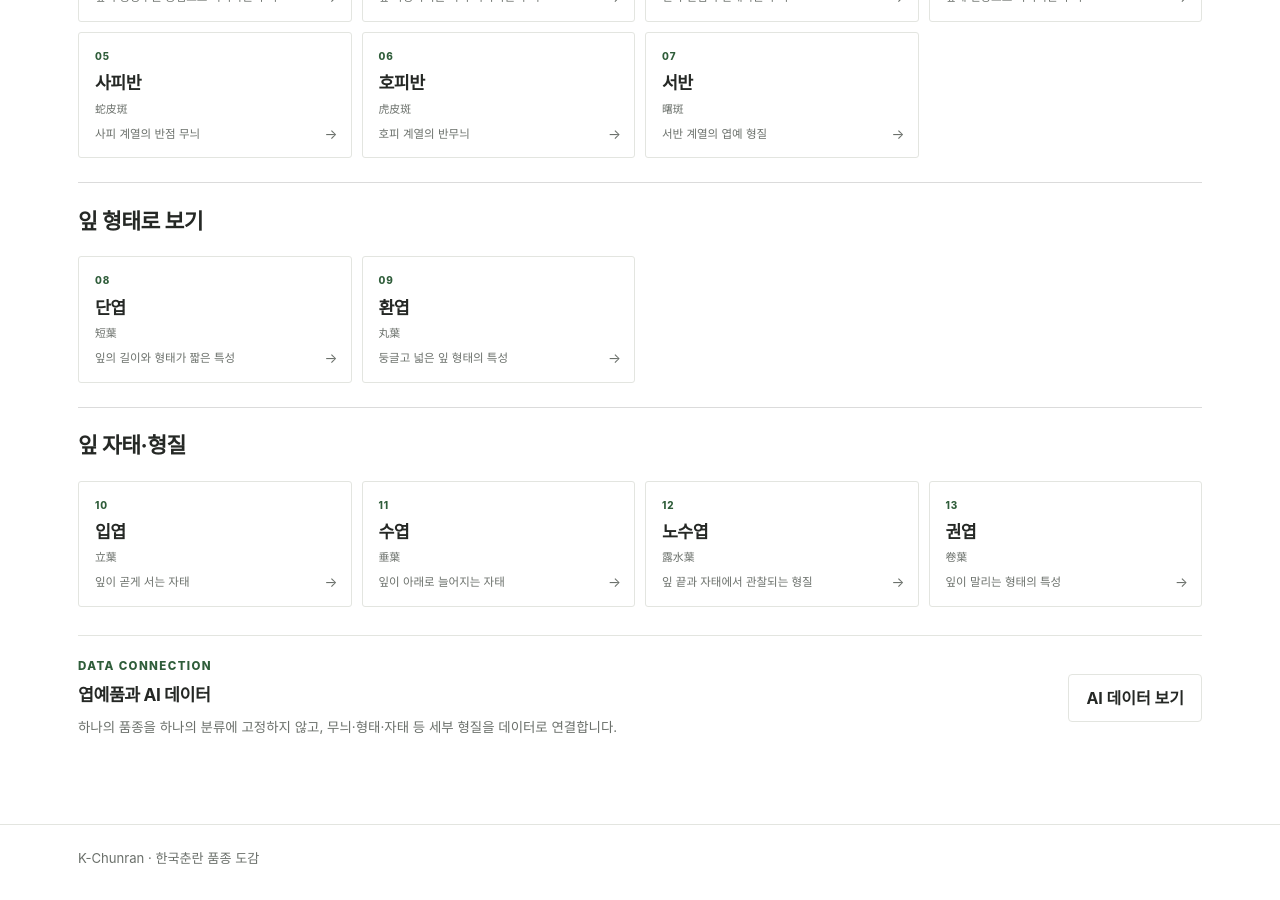
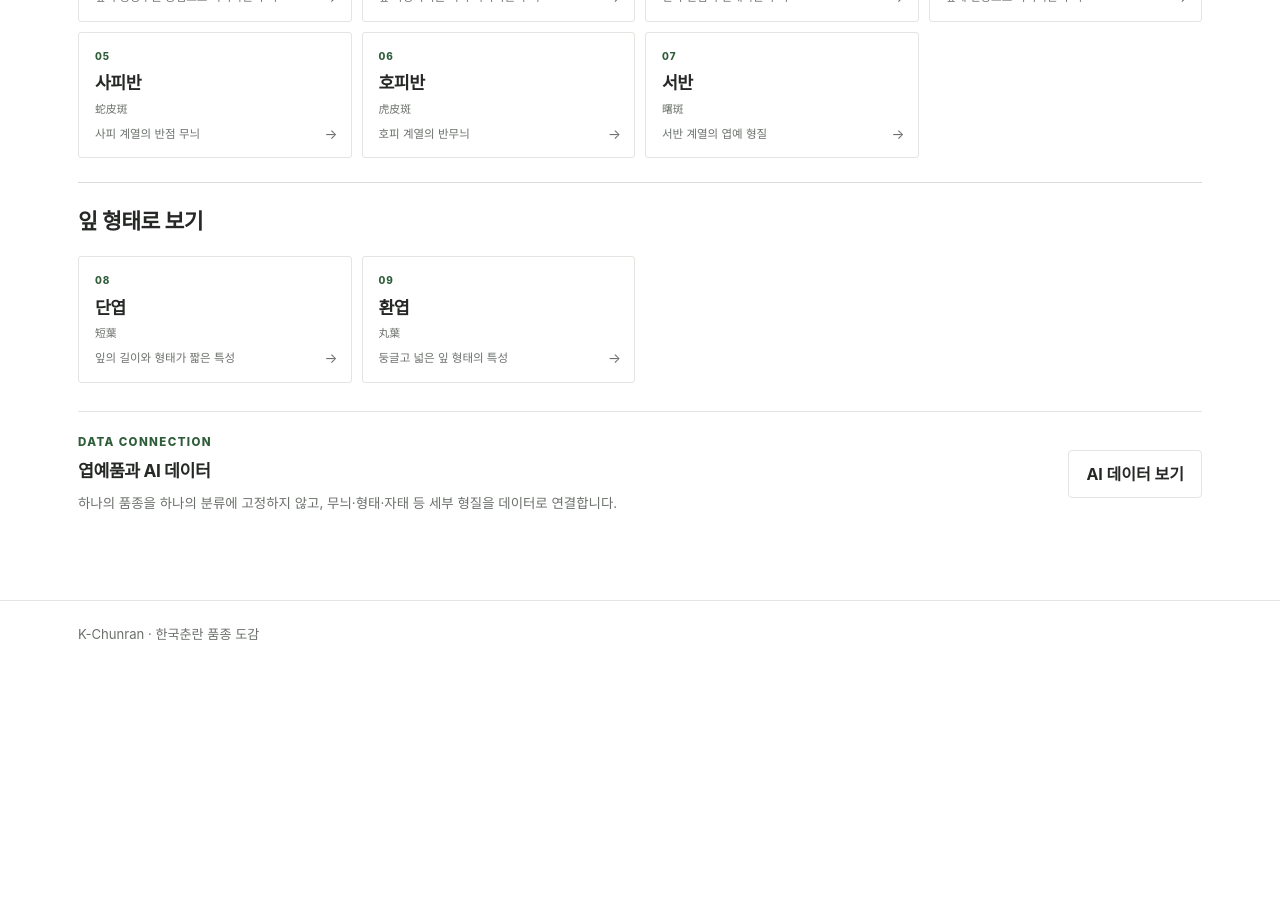
Before and after one commit to parasolra5-pixel/K-chunran, a Jekyll site: the page built from varieties/leaf.md, in a window 1280 px wide and 900 px high, scrolled down 723 px. Built offline with Jekyll 4.4.1, drawn with Linux system fonts in a browser that asks for light colours; after the commit the page ends 1399 px from its top, so only the background shows below that.

Commit message:
refactor(leaf): keep attitude traits in knowledge dictionary

```diff
--- a/varieties/leaf.md
+++ b/varieties/leaf.md
@@ -69,23 +69,6 @@ permalink: /varieties/leaf/
       </div>
     </section>
 
-    <section id="category-leaf-attitude" style="border-top:1px solid rgba(0,0,0,0.14); padding-top:1.2rem;">
-      <h3 style="margin:0 0 1rem; font-size:1.35rem;">잎 자태·형질</h3>
-      <div class="kc-leaf-grid">
-        <a class="kc-leaf-class" href="#category-leaf-attitude">
-          <span class="kc-leaf-number">10</span><strong>입엽</strong><small>立葉</small><p>잎이 곧게 서는 자태</p><span class="kc-leaf-arrow">→</span>
-        </a>
-        <a class="kc-leaf-class" href="#category-leaf-attitude">
-          <span class="kc-leaf-number">11</span><strong>수엽</strong><small>垂葉</small><p>잎이 아래로 늘어지는 자태</p><span class="kc-leaf-arrow">→</span>
-        </a>
-        <a class="kc-leaf-class" href="#category-leaf-attitude">
-          <span class="kc-leaf-number">12</span><strong>노수엽</strong><small>露水葉</small><p>잎 끝과 자태에서 관찰되는 형질</p><span class="kc-leaf-arrow">→</span>
-        </a>
-        <a class="kc-leaf-class" href="#category-leaf-attitude">
-          <span class="kc-leaf-number">13</span><strong>권엽</strong><small>卷葉</small><p>잎이 말리는 형태의 특성</p><span class="kc-leaf-arrow">→</span>
-        </a>
-      </div>
-    </section>
   </div>
 </section>
 
```
